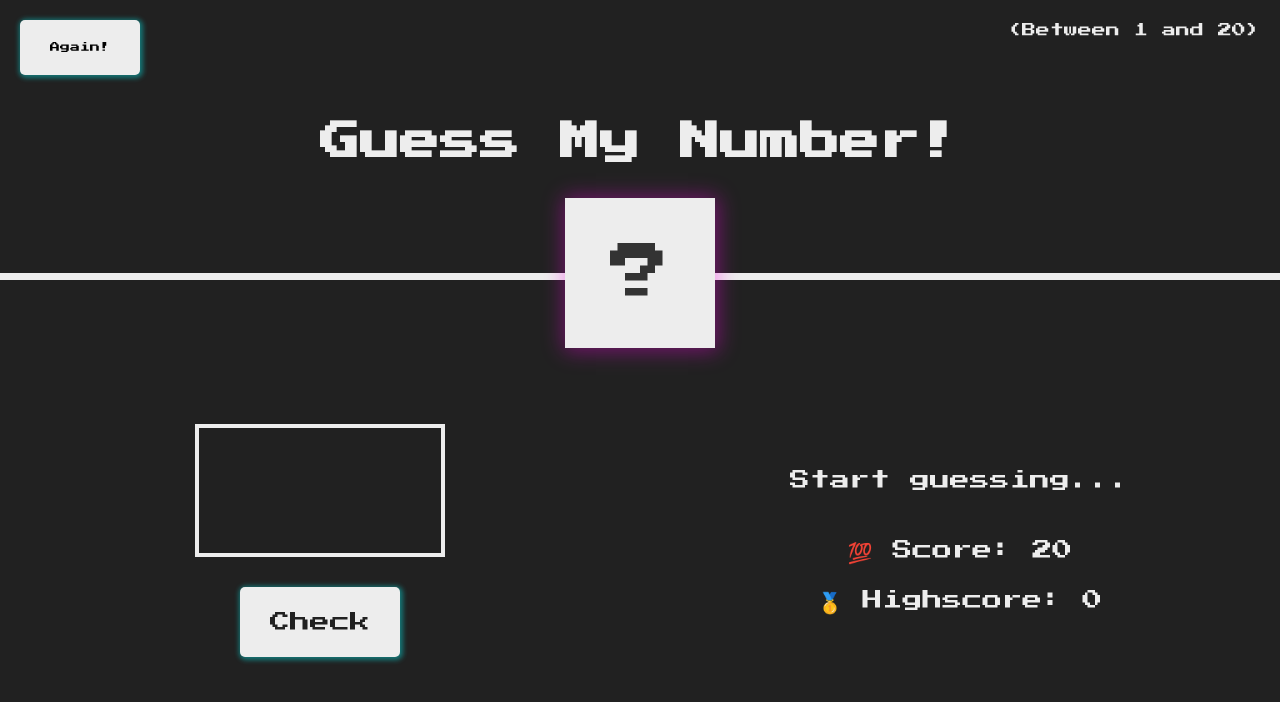
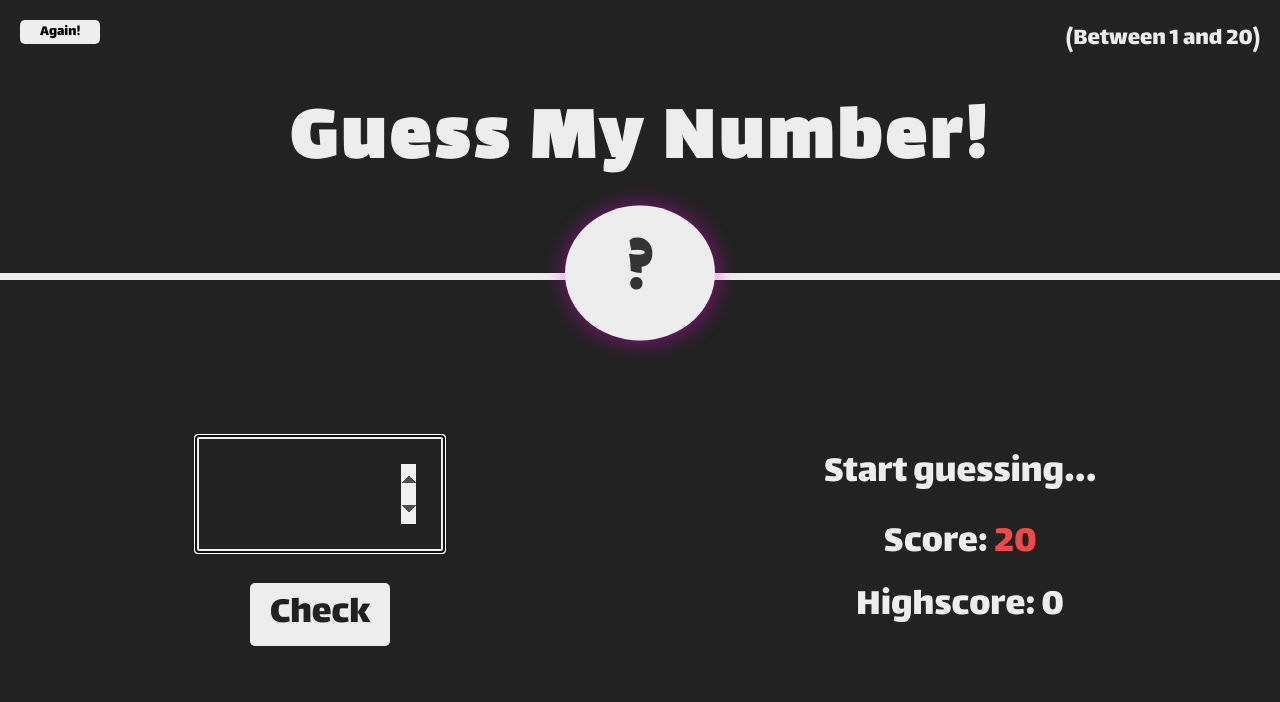
Before and after one commit to azenetesc/guess-my-number, a plain HTML site: page index.html in a window 1280 px wide. Both pictures are taken after a click on the button "Again!". Drawn offline with Linux system fonts and the light colour scheme.

Commit message:
add func

```diff
--- a/app.js
+++ b/app.js
@@ -0,0 +1,82 @@
+const btnCheck = document.querySelector(".check");
+const btnResetGame = document.querySelector(".again");
+const inputGuess = document.querySelector(".guess");
+const numberBlock = document.querySelector(".number");
+const message = document.querySelector(".message");
+const scoreDisplay = document.querySelector(".score");
+const highScoreDisplay = document.querySelector(".highscore");
+const body = document.querySelector("body");
+const guessBlock = document.querySelector(".left");
+
+let secretNumber = Math.floor(Math.random() * 20 + 1)
+let score = 20
+let highscore = 0;
+
+const setContent = function (selector, message){
+  selector.textContent = message;
+}
+
+const clear = function (){
+  inputGuess.value = "";
+  inputGuess.focus();
+}
+
+const disableGame = function (){
+  guessBlock.style.display = 'none';
+}
+
+function guessGame(){
+  const guessNumber = Number(inputGuess.value);
+  const scoreCount = function (){
+    if(score > 1){
+      setContent(message,`${guessNumber < secretNumber ? "Too low" : "Too high"}` )
+      score--;
+      setContent(scoreDisplay, score);
+      clear();
+    } else{
+      setContent(message, "Game Over");
+      scoreDisplay.textContent = 0;
+      disableGame()
+    }
+  }
+
+  if(!guessNumber){
+    setContent(message, "No number!");
+  } else if(guessNumber < 0){
+    setContent(message, "Number must be between 1 and 20!")
+    clear();
+
+  } else if(guessNumber === secretNumber){
+    setContent(numberBlock, secretNumber);
+    setContent(message,"🎉 Correct Number! 🎉");
+    body.style.background = "linear-gradient(#e66465, #9198e5)"
+    if(score > highscore){
+      highscore = score;
+      setContent(highScoreDisplay, highscore);
+      highScoreDisplay.style.color = "#3a3";
+    }
+    disableGame()
+
+  } else if(guessNumber !== secretNumber){
+    scoreCount();
+  }}
+
+  btnCheck.addEventListener('click', guessGame);
+  inputGuess.addEventListener('keydown', (event) =>{
+    if(event.keyCode === 13){
+      guessGame();
+    }}
+  );
+
+  btnResetGame.addEventListener("click", () =>{
+  score = 20;
+  secretNumber = Math.floor(Math.random() * 20 + 1);
+  setContent(numberBlock, "?")
+  setContent(message, "Start guessing...")
+  setContent(scoreDisplay, score)
+  body.style.background = "#222";
+  numberBlock.style.width = "15rem";
+  guessBlock.style.display = 'inherit';
+  highScoreDisplay.style.color = "inherit";
+  clear()
+})
--- a/index.html
+++ b/index.html
@@ -28,11 +28,11 @@
       <section class="right">
         <p class="message">Start guessing...</p>
         <p class="label-score">
-          💯 Score:
+          Score:
           <span class="score">20</span>
         </p>
         <p class="label-highscore">
-          🥇 Highscore:
+          Highscore:
           <span class="highscore">0</span>
         </p>
       </section>
--- a/sass/abstracts/_variables.scss
+++ b/sass/abstracts/_variables.scss
@@ -1,4 +1,4 @@
-@import url("https://fonts.googleapis.com/css?family=Press+Start+2P&display=swap");
+@import url("https://fonts.googleapis.com/css2?family=Lalezar&family=Press+Start+2P&display=swap");
 
 :root {
   --clr-dark-bg: hsl(0, 0%, 13%); //color btn #222
@@ -6,5 +6,6 @@
   --clr-light-gray: hsl(0, 0%, 80%); // #ccc
   --clr-dark-gray: hsl(0, 0%, 20%); // #333
 
-  --ff-body: "Press Start 2P", sans-serif;
+  --ff-body: "Lalezar", cursive;
+  --ff-number: "Press Start 2P", cursive;
 }
--- a/sass/base/_base.scss
+++ b/sass/base/_base.scss
@@ -15,6 +15,7 @@ main {
     margin-bottom: 3rem;
   }
   .left {
+    display: inline-block;
     width: 52rem;
     @include flex-column(center, center);
   }
@@ -25,7 +26,9 @@ main {
       height: 3rem;
     }
     .label-score {
-      margin-bottom: 2rem;
+      .score {
+        color: rgb(238, 74, 74);
+      }
     }
   }
 }
--- a/sass/base/_reset.scss
+++ b/sass/base/_reset.scss
@@ -34,7 +34,6 @@ html:focus-within {
 body {
   min-height: 100vh;
   text-rendering: optimizeSpeed;
-  line-height: 1.5;
 }
 
 /* A elements that don't have a class get default styles */
--- a/sass/base/_typography.scss
+++ b/sass/base/_typography.scss
@@ -10,30 +10,34 @@ body {
 
 header {
   h1 {
-    font-size: 4rem;
+    font-size: 8rem;
+    letter-spacing: 5px;
   }
   .between {
-    font-size: 1.4rem;
+    font-size: 2.5rem;
   }
   .number {
-    font-size: 6rem;
+    font-size: 8rem;
     color: var(--clr-dark-gray);
+  }
+  .again {
+    font-size: 1.5rem;
   }
 }
 
 main {
   color: var(--clr-soft-white);
   .guess {
-    font-size: 5rem;
+    font-size: 6rem;
     color: inherit;
     text-align: center;
-    font-family: inherit;
+    font-family: var(--ff-number);
   }
   .right {
-    font-size: 2rem;
+    font-size: 4rem;
   }
   .btn {
-    font-size: 2rem;
+    font-size: 4rem;
     color: var(--clr-dark-bg);
     font-family: inherit;
   }
--- a/sass/components/_buttons.scss
+++ b/sass/components/_buttons.scss
@@ -10,10 +10,14 @@ header {
   border: none;
   border-radius: 5px;
   background-color: var(--clr-soft-white);
-  padding: 2rem 3rem;
+  padding: 0rem 2rem;
   cursor: pointer;
-  box-shadow: 1px 1px 5px 2px rgba(3, 255, 255, 0.397);
+  transition: all 0.3s ease;
   &:hover {
     background-color: var(--clr-light-gray);
   }
+  &:active {
+    background-color: rgb(0, 238, 255);
+    transform: scale(0.9);
+  }
 }
--- a/sass/layout/_header.scss
+++ b/sass/layout/_header.scss
@@ -17,7 +17,8 @@ header {
   .number {
     background: var(--clr-soft-white);
     width: 15rem;
-    padding: 3rem 0rem;
+    padding: 0.5rem 0rem;
+    border-radius: 50%;
     position: absolute;
     bottom: 0;
     left: 50%;
```
Also changed, not shown: dist/css/main.css, 1 other file.
